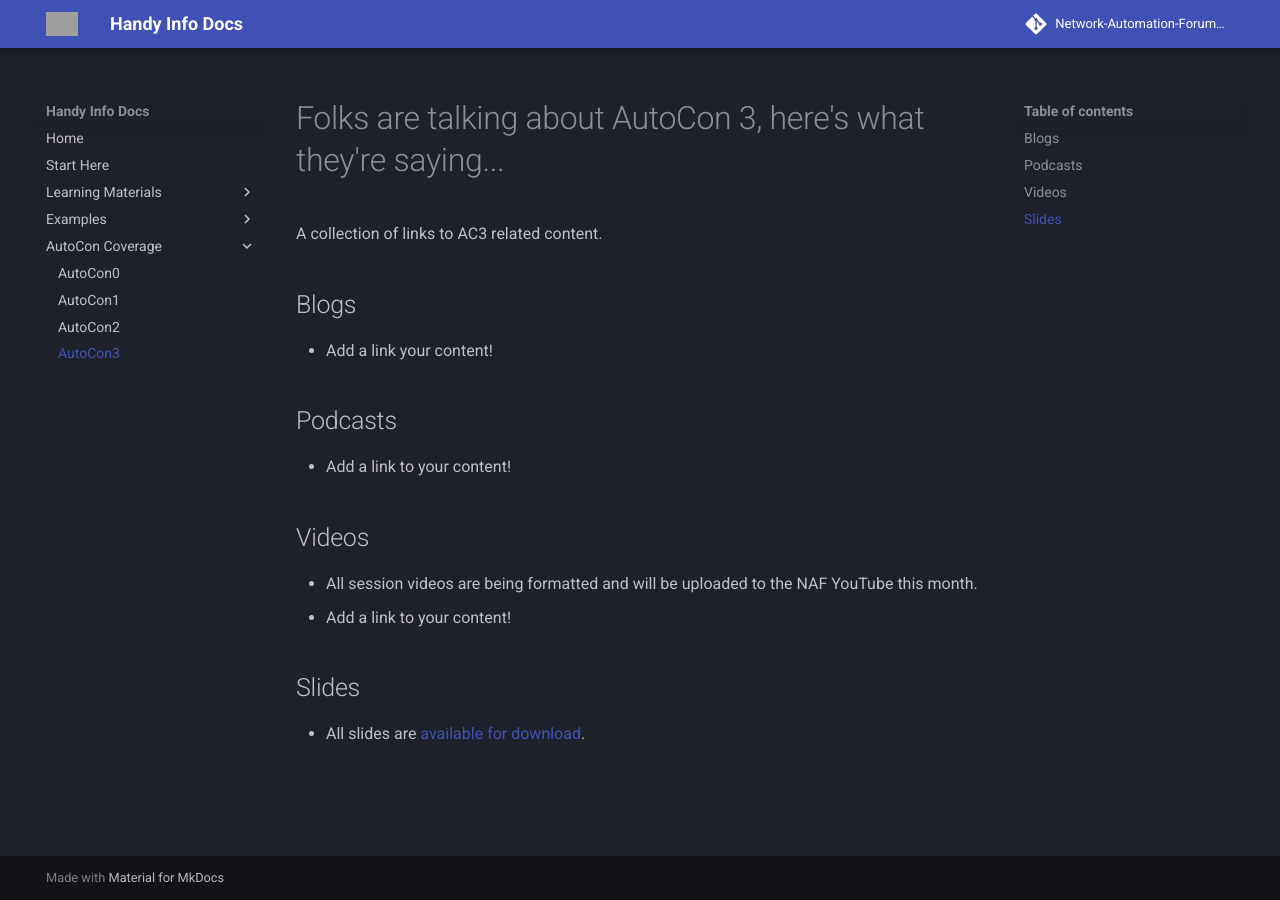
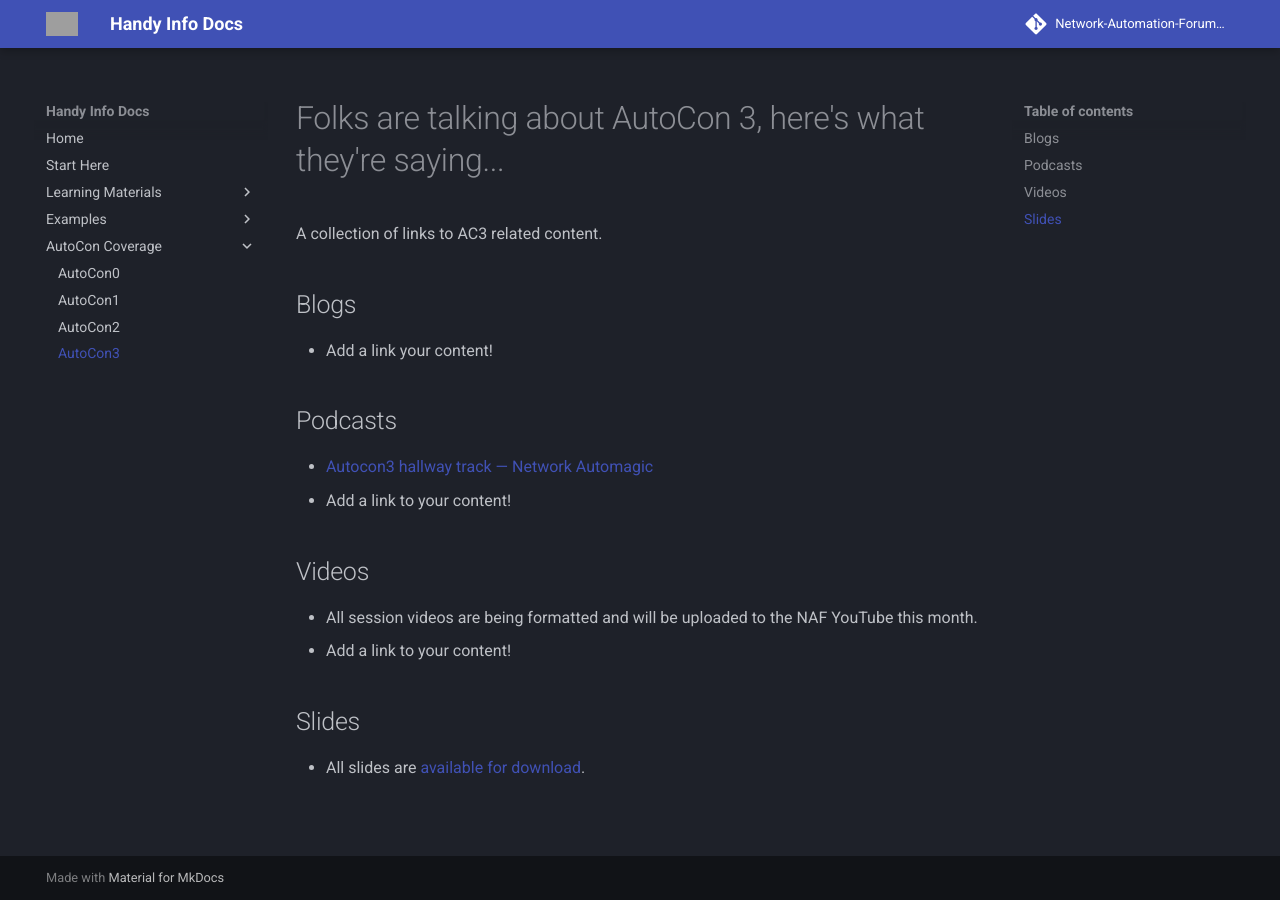
Before and after one commit to Network-Automation-Forum/handyinfo, an MkDocs documentation site: the page built from docs/autocon_coverage/autocon3.md, in a window 1280 px wide. Built offline with MkDocs 1.6.1 and Material for MkDocs 9.7.7, drawn with Linux system fonts in a browser that asks for light colours; comment, search, counter and statistics services are not loaded; grey boxes are pictures that could not be loaded.

Commit message:
Add Autocon3 hallway track podcast

```diff
--- a/docs/autocon_coverage/autocon3.md
+++ b/docs/autocon_coverage/autocon3.md
@@ -6,6 +6,7 @@
 - Add a link your content!
 
 ## Podcasts
+- [Autocon3 hallway track — Network Automagic](https://networkautomagic.net/podcast/na004/)
 - Add a link to your content!
 
 ## Videos
```
